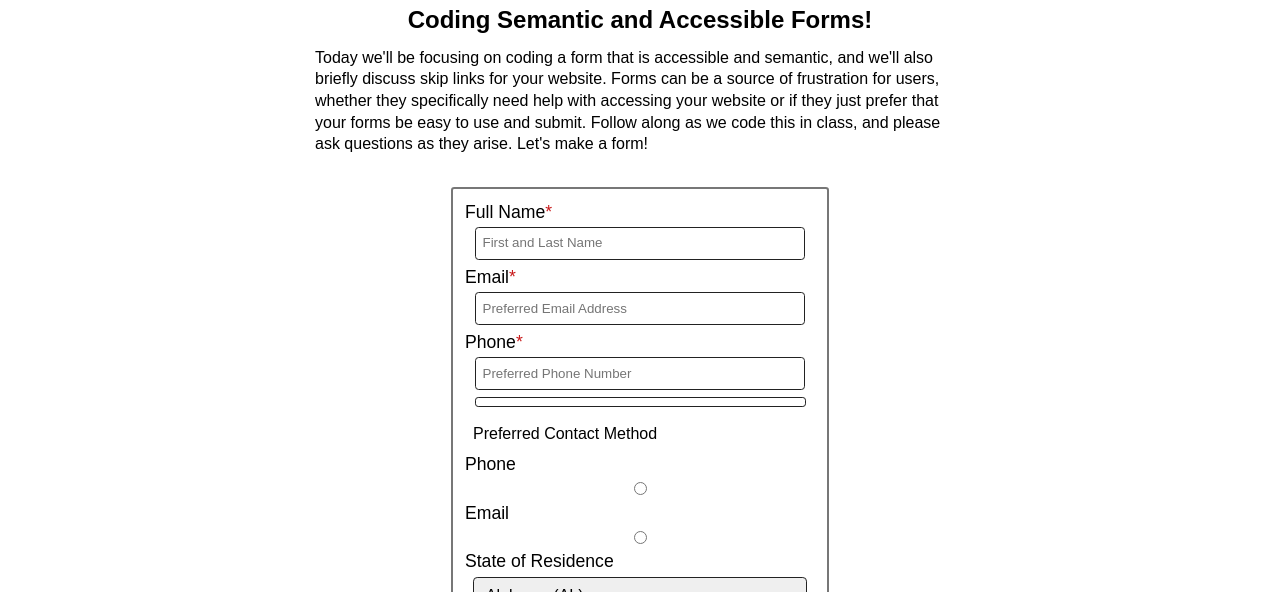
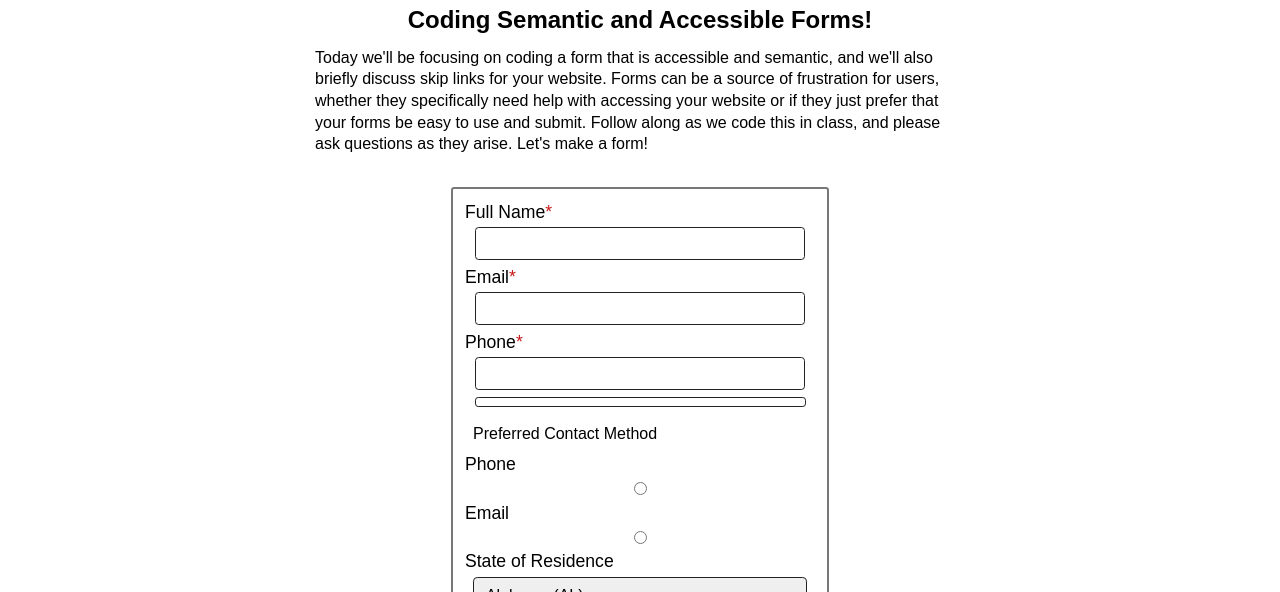
Before and after one commit to MetalFiske/1.2_Fiske_Assignment, a plain HTML site: page index.html in a window 1280 px wide. Shown: the part 508-1100 px from the top of the page. Drawn offline with Linux system fonts and the light colour scheme.

Commit message:
Update index.html
remove placeholder

```diff
--- a/index.html
+++ b/index.html
@@ -35,7 +35,6 @@
     		id="name"
     		name="name"
     		type="text"
-			placeholder="First and Last Name"
     		required
     		aria-required="true"
  		/>
@@ -45,7 +44,6 @@
     		id="email"
     		name="email"
     		type="email"
-			placeholder="Preferred Email Address"
 			required
     		aria-required="true"
  		/>
@@ -55,7 +53,6 @@
     		id="phone"
     		name="phone"
     		type="tel"
-			placeholder="Preferred Phone Number"
     		required
     		aria-required="true"
 		/>
```
